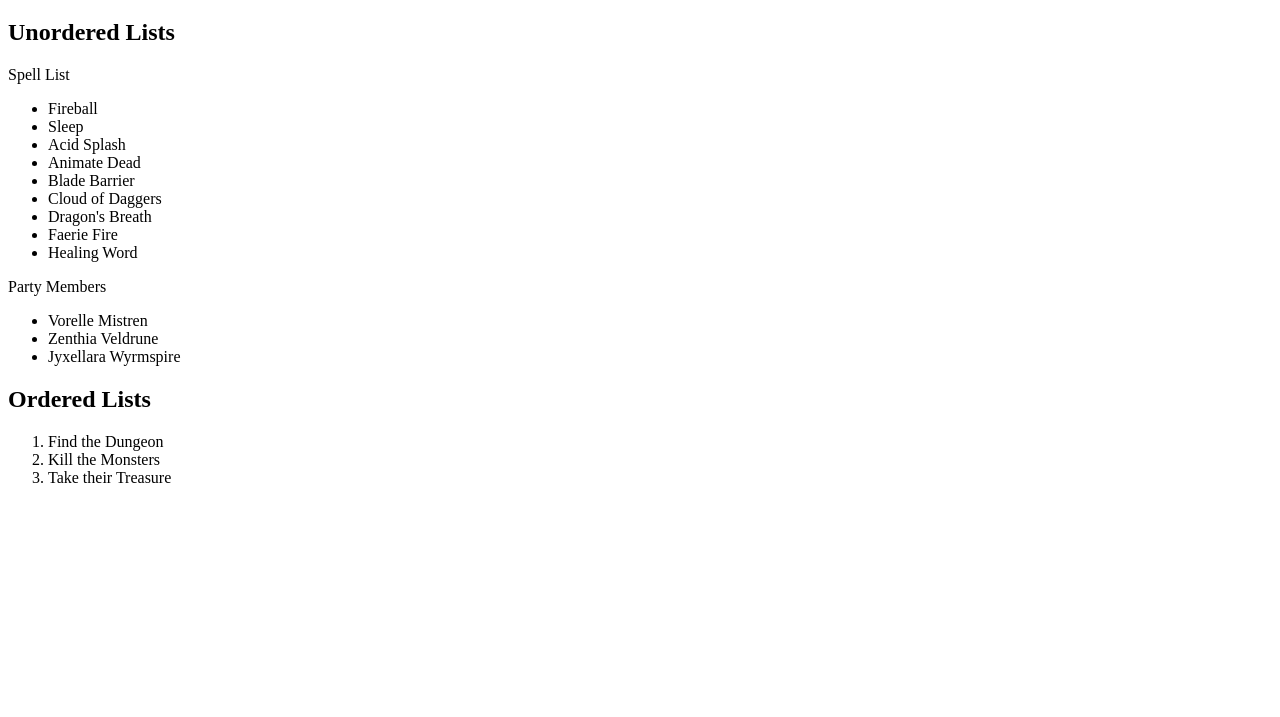
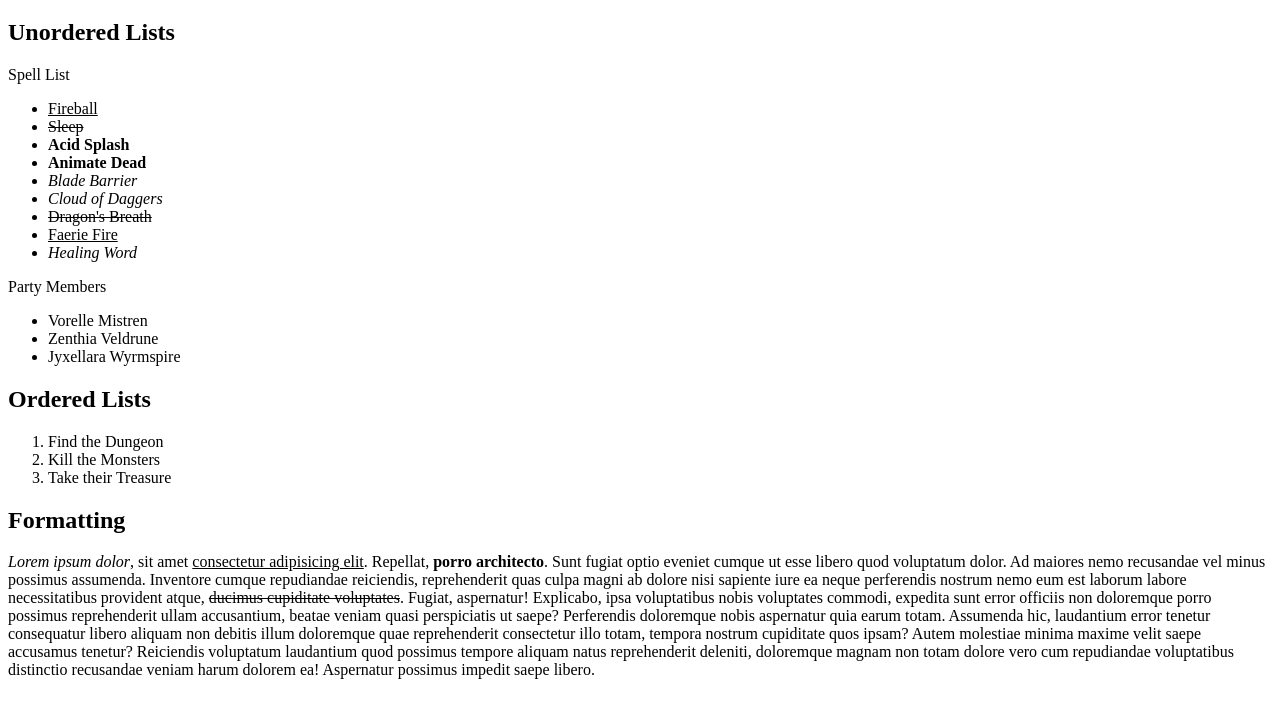
Before and after one commit to StealthValkyriie/HTML_Lists_Tables, a plain HTML site: page index.html in a window 1280 px wide. Shown: the part 61-778 px from the top of the page. Drawn offline with Linux system fonts and the light colour scheme.

Commit message:
Update index.html
Formatting - Bold, Italic, Underline, Line through. Lorem Multiplier.

```diff
--- a/index.html
+++ b/index.html
@@ -12,15 +12,15 @@
 
 <p>Spell List</p>
 <ul>
-    <li>Fireball</li>
-    <li>Sleep</li>
-    <li>Acid Splash</li>
-    <li>Animate Dead</li>
-    <li>Blade Barrier</li>
-    <li>Cloud of Daggers</li>
-    <li>Dragon's Breath</li>
-    <li>Faerie Fire</li>
-    <li>Healing Word</li>
+    <li><u>Fireball</u></li>
+    <li><del>Sleep</del></li>
+    <li><b>Acid Splash</b></li>
+    <li><b>Animate Dead</b></li>
+    <li><i>Blade Barrier</i></li>
+    <li><i>Cloud of Daggers</i></li>
+    <li><del>Dragon's Breath</del></li>
+    <li><u>Faerie Fire</u></li>
+    <li><i>Healing Word</i></li>
 </ul>
 
 <p>Party Members</p>
@@ -36,5 +36,14 @@
     <li>Kill the Monsters</li>
     <li>Take their Treasure</li>
 </ol>
+
+<h2>Formatting</h2>
+<p>
+    <i>Lorem ipsum dolor</i>, sit amet <u>consectetur adipisicing elit</u>. Repellat, <b>porro architecto</b>. Sunt fugiat optio eveniet cumque ut esse libero quod voluptatum dolor. Ad maiores nemo recusandae vel minus possimus assumenda.
+    Inventore cumque repudiandae reiciendis, reprehenderit quas culpa magni ab dolore nisi sapiente iure ea neque perferendis nostrum nemo eum est laborum labore necessitatibus provident atque, <del>ducimus cupiditate voluptates</del>. Fugiat, aspernatur!
+    Explicabo, ipsa voluptatibus nobis voluptates commodi, expedita sunt error officiis non doloremque porro possimus reprehenderit ullam accusantium, beatae veniam quasi perspiciatis ut saepe? Perferendis doloremque nobis aspernatur quia earum totam.
+    Assumenda hic, laudantium error tenetur consequatur libero aliquam non debitis illum doloremque quae reprehenderit consectetur illo totam, tempora nostrum cupiditate quos ipsam? Autem molestiae minima maxime velit saepe accusamus tenetur?
+    Reiciendis voluptatum laudantium quod possimus tempore aliquam natus reprehenderit deleniti, doloremque magnam non totam dolore vero cum repudiandae voluptatibus distinctio recusandae veniam harum dolorem ea! Aspernatur possimus impedit saepe libero.
+</p>
 </body>
 </html>
```
